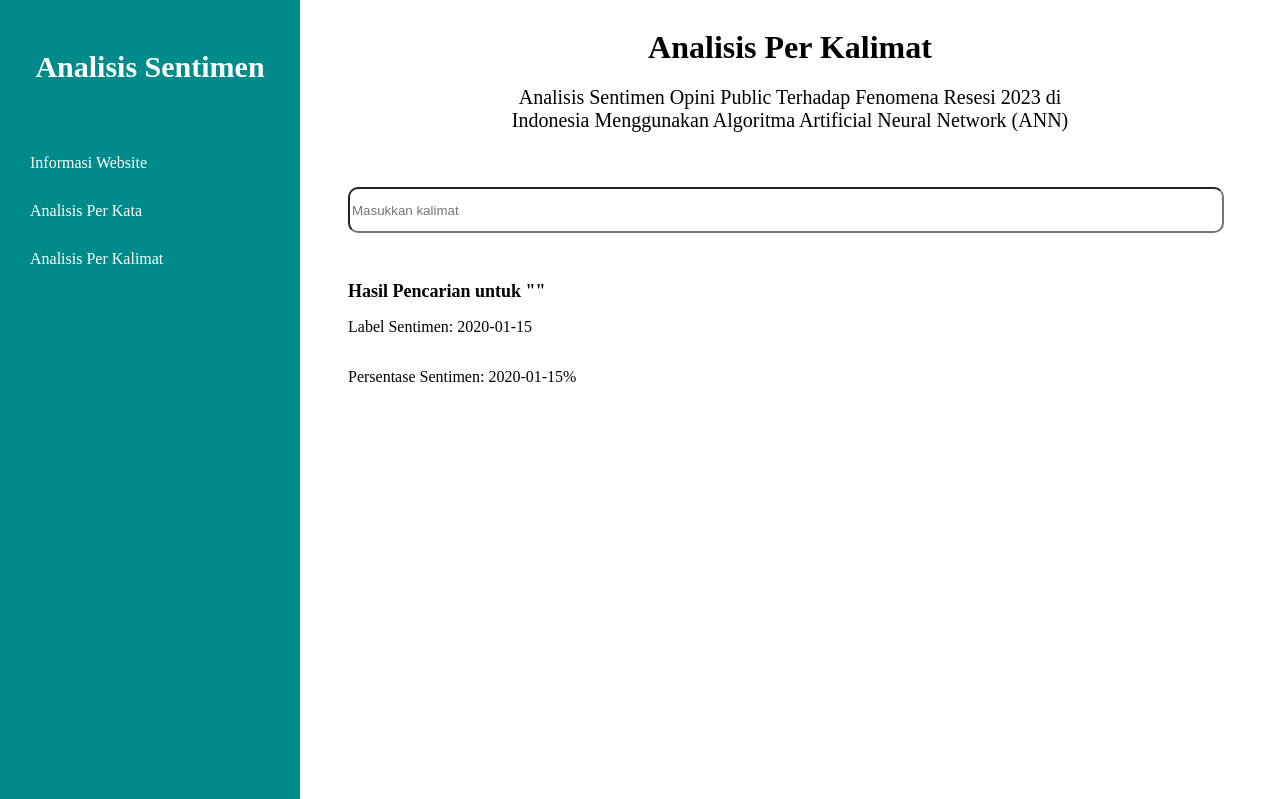
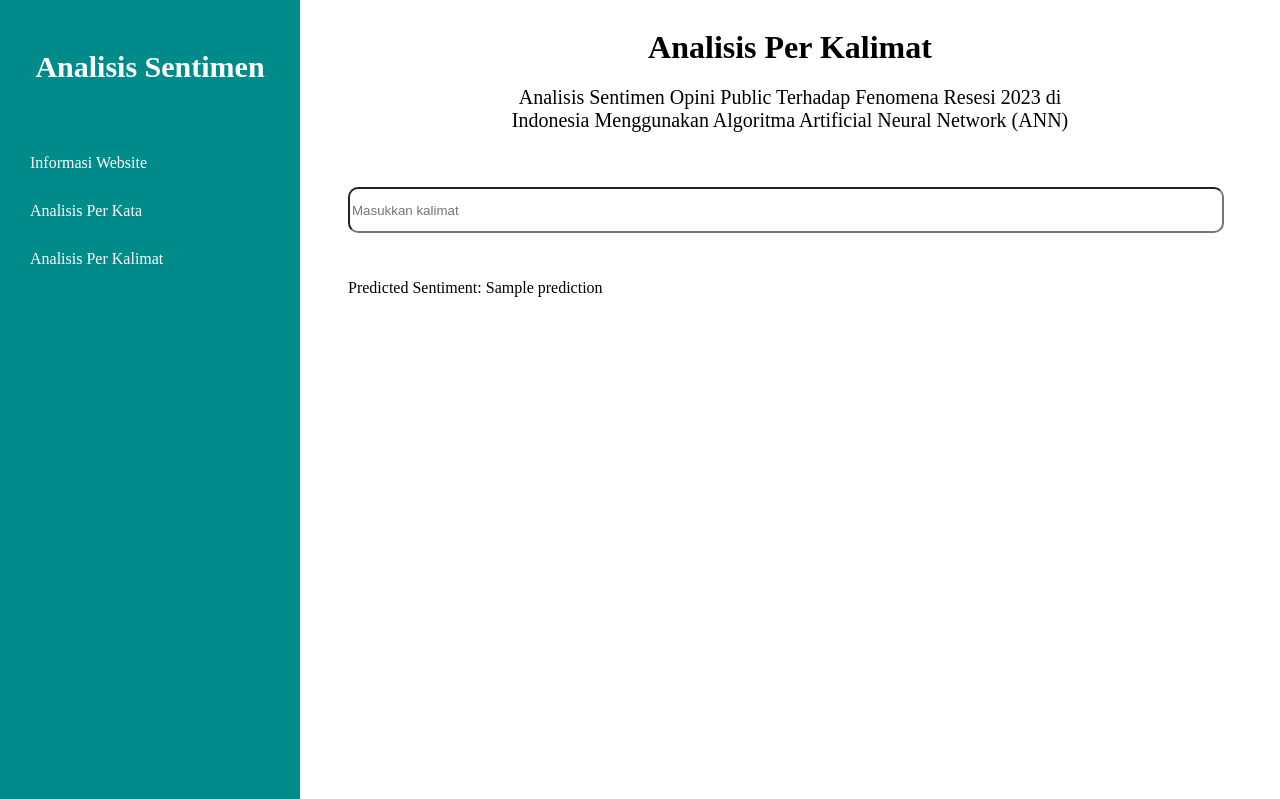
Before and after one commit to KertiaaWethands/Analisis_Sentimen, a Flask app: template templates/sentimen2.html in a window 1280 px wide. Shown: the top 799 px of the page. Run offline with Flask 3, Linux system fonts and the light colour scheme; the template is opened without the code that fills it: most values are stand-ins (such as "Sample title", 1, 10 or a date in 2020); parts of the project's set-up code (start-up, migrations or seed data) failed here and were passed over.

Commit message:
Commit Prediksi
Commit Prediksi

```diff
--- a/app.py
+++ b/app.py
@@ -7,7 +7,10 @@ import csv
 import operator
 import shutil
 import zipfile
-from flask import Flask, render_template, request, redirect
+from flask import Flask, render_template, request, redirect, jsonify
+from keras.models import load_model
+import pickle
+import numpy as np
 
 app = Flask(__name__)
 app.static_folder = 'static'
@@ -78,15 +81,15 @@ def analyze_text(limit=10):
 
     return wordlist_with_label
 
-# Route untuk halaman sentimen2
-@app.route('/sentimen2', methods=['GET', 'POST'])
-def sentimen2():
-    if request.method == 'POST':
-        query = request.form['query']
-        if query:
-            result = analyze_text_sentimen2(query)
-            return render_template('sentimen2.html', result=result, query=query)
-    return render_template('sentimen2.html')
+# # Route untuk halaman sentimen2
+# @app.route('/sentimen2', methods=['GET', 'POST'])
+# def sentimen2():
+#     if request.method == 'POST':
+#         query = request.form['query']
+#         if query:
+#             result = analyze_text_sentimen2(query)
+#             return render_template('sentimen2.html', result=result, query=query)
+#     return render_template('sentimen2.html')
 
 # Analisis teks untuk halaman sentimen2
 def analyze_text_sentimen2(query):
@@ -135,5 +138,31 @@ def search():
     else:
         return redirect('/sentimen')
 
+# # Muat model dan vectorizer
+model = load_model("sentiment_model.h5")
+with open('tfidf_vectorizer.pkl', 'rb') as f:
+    vectorizer = pickle.load(f)
+
+# Fungsi prediksi
+def predict_sentiment(text, model, vectorizer, label_mapping):
+    text = text.lower()
+    text_vect = vectorizer.transform([text]).toarray()
+    pred_prob = model.predict(text_vect)
+    pred_label = np.argmax(pred_prob, axis=1)
+    return label_mapping[pred_label[0]]
+
+@app.route('/sentimen2', methods=['GET', 'POST'])
+def sentimen2():
+    prediction = None  # default value in case we don't predict anything
+    if request.method == 'POST':
+        query = request.form['query']
+        if query:
+            result = analyze_text_sentimen2(query)
+            # Predict sentiment for the provided query
+            prediction = predict_sentiment(query, model, vectorizer, label_mapping)
+            return render_template('sentimen2.html', result=result, query=query, prediction=prediction)
+    return render_template('sentimen2.html')
+
+
 if __name__ == '__main__':
     app.run(debug=True)
--- /dev/null
+++ b/requirement.txt
@@ -0,0 +1,4 @@
+Flask==2.0.1
+pandas==1.3.3
+scikit-learn==0.24.2
+wordcloud==1.8.1
--- a/templates/sentimen2.html
+++ b/templates/sentimen2.html
@@ -13,12 +13,9 @@
 
 </form>
 
-{% if result %}
-    <h3>Hasil Pencarian untuk "{{ query }}"</h3>
-    {% for item in result %}
-        <p>Label Sentimen: {{ item['Label Sentimen'] }}</p>
-        <p>Persentase Sentimen: {{ item['Persentase Sentimen'] }}%</p>
-    {% endfor %}
+{% if prediction %}
+    <p>Predicted Sentiment: {{ prediction }}</p>
 {% endif %}
 
+
 {% endblock %}
```
Also changed, not shown: 3 other files.
